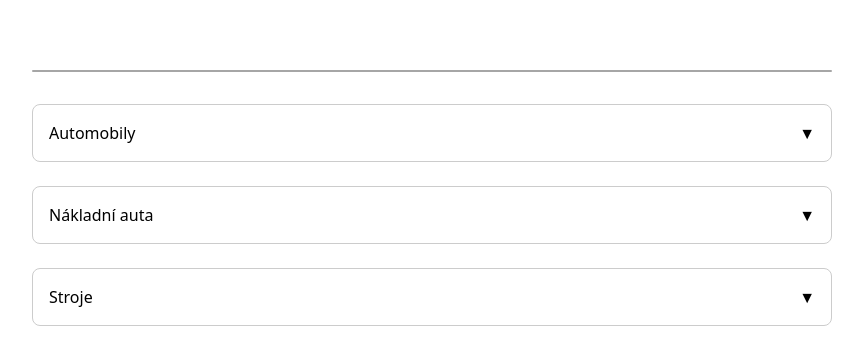
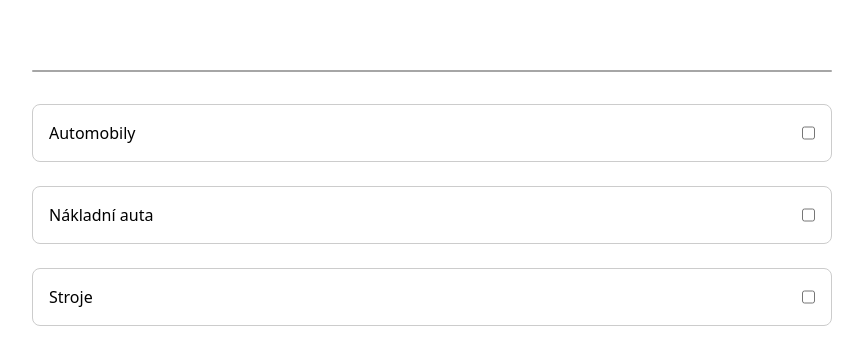
Before and after one commit to deploy-esgrovia/simple-esg-calc, a Vue app: page / in a window 1280 px wide. Shown: the part 1260-1616 px from the top of the page, without its empty margins (208-1071 px from the left). Built offline with nearby package versions, Linux system fonts and the light colour scheme.

Commit message:
chore: change arrow to checkbox, get rid of redundant imports

```diff
--- a/src/components/MultiChoiceSelector.vue
+++ b/src/components/MultiChoiceSelector.vue
@@ -18,7 +18,7 @@ const selectedTab = ref(null); // Track which tab is currently selected
 		<!-- Title of the expandable card -->
 		<div class="card-header" @click="isOpen = !isOpen">
 			<h3>{{ props.title }}</h3>
-			<span>{{ isOpen ? '▲' : '▼' }}</span>
+            <input type="checkbox" v-model="isOpen" />
 		</div>
 
 		<!-- Expandable section with tabs and input fields -->
--- a/src/components/sections/VehicleSection.vue
+++ b/src/components/sections/VehicleSection.vue
@@ -1,6 +1,5 @@
 <script setup>
 import { ref } from 'vue';
-import InputWithUnit from '../InputWithUnit.vue';
 import MultiChoiceSelector from '../MultiChoiceSelector.vue';
 
 // Stores for the form data
```
